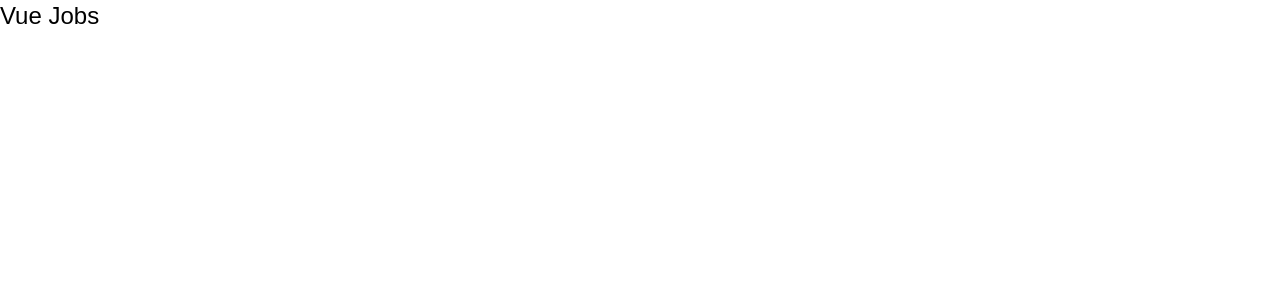
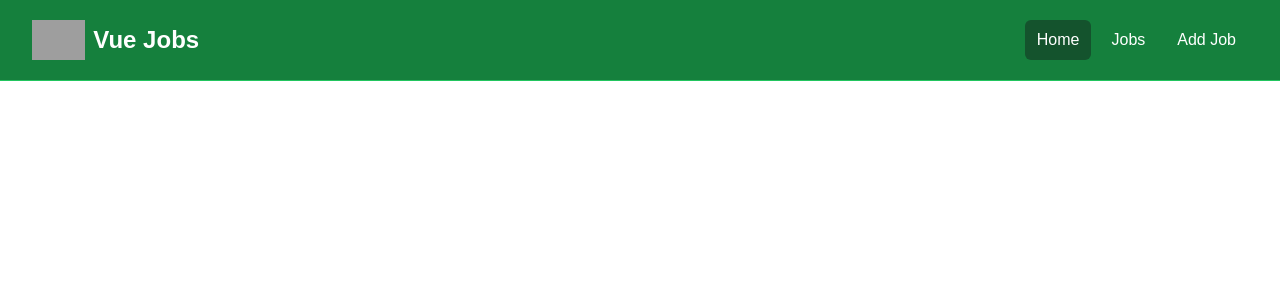
Before and after one commit to josehb96/Vue.js-CrashCourse-2024, a Vue app in the folder vue-crash-2024/: page / in a window 1280 px wide. Shown: the top 300 px of the page. Built offline with nearby package versions, Linux system fonts and the light colour scheme; grey boxes are pictures that could not be loaded.

Commit message:
Navbar Component

```diff
--- a/vue-crash-2024/src/App.vue
+++ b/vue-crash-2024/src/App.vue
@@ -1,3 +1,7 @@
+<script setup>
+import Navbar from './components/Navbar.vue';
+</script>
+
 <template>
-  <h1 class="text-2xl">Vue Jobs</h1>
+  <Navbar />
 </template>
--- /dev/null
+++ b/vue-crash-2024/src/components/Navbar.vue
@@ -0,0 +1,42 @@
+<script setup>
+import logo from '@/assets/img/logo.png'
+</script>
+
+<template>
+    <nav class="bg-green-700 border-b border-green-500">
+      <div class="mx-auto max-w-7xl px-2 sm:px-6 lg:px-8">
+        <div class="flex h-20 items-center justify-between">
+          <div
+            class="flex flex-1 items-center justify-center md:items-stretch md:justify-start"
+          >
+            <!-- Logo -->
+            <a class="flex flex-shrink-0 items-center mr-4" href="index.html">
+              <img class="h-10 w-auto" :src="logo" alt="Vue Jobs" />
+              <span class="hidden md:block text-white text-2xl font-bold ml-2"
+                >Vue Jobs</span
+              >
+            </a>
+            <div class="md:ml-auto">
+              <div class="flex space-x-2">
+                <a
+                  href="index.html"
+                  class="text-white bg-green-900 hover:bg-gray-900 hover:text-white rounded-md px-3 py-2"
+                  >Home</a
+                >
+                <a
+                  href="jobs.html"
+                  class="text-white hover:bg-green-900 hover:text-white rounded-md px-3 py-2"
+                  >Jobs</a
+                >
+                <a
+                  href="add-job.html"
+                  class="text-white hover:bg-green-900 hover:text-white rounded-md px-3 py-2"
+                  >Add Job</a
+                >
+              </div>
+            </div>
+          </div>
+        </div>
+      </div>
+    </nav>
+</template>
```
